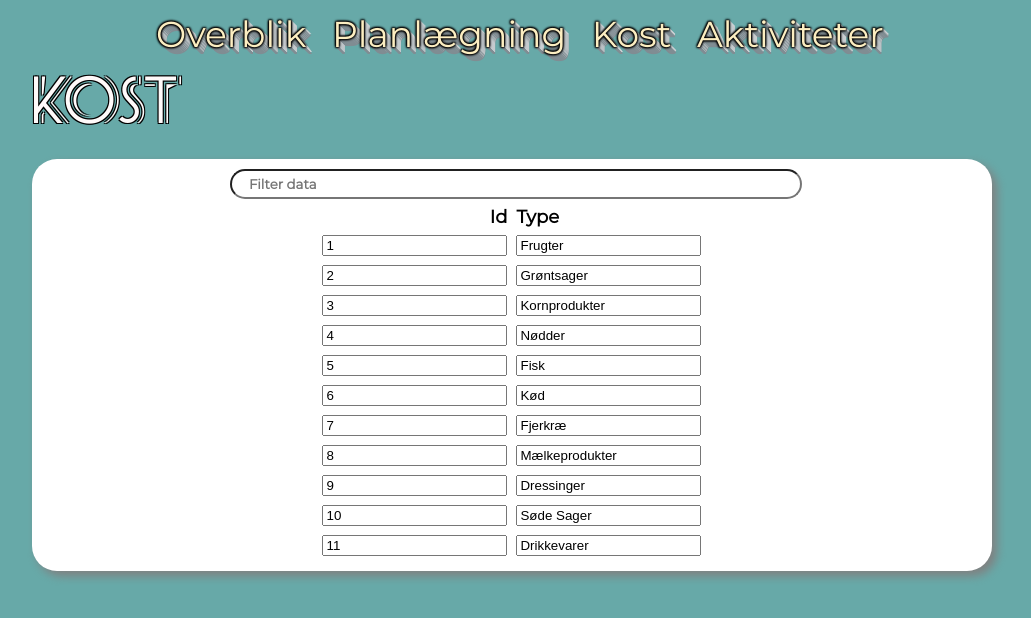
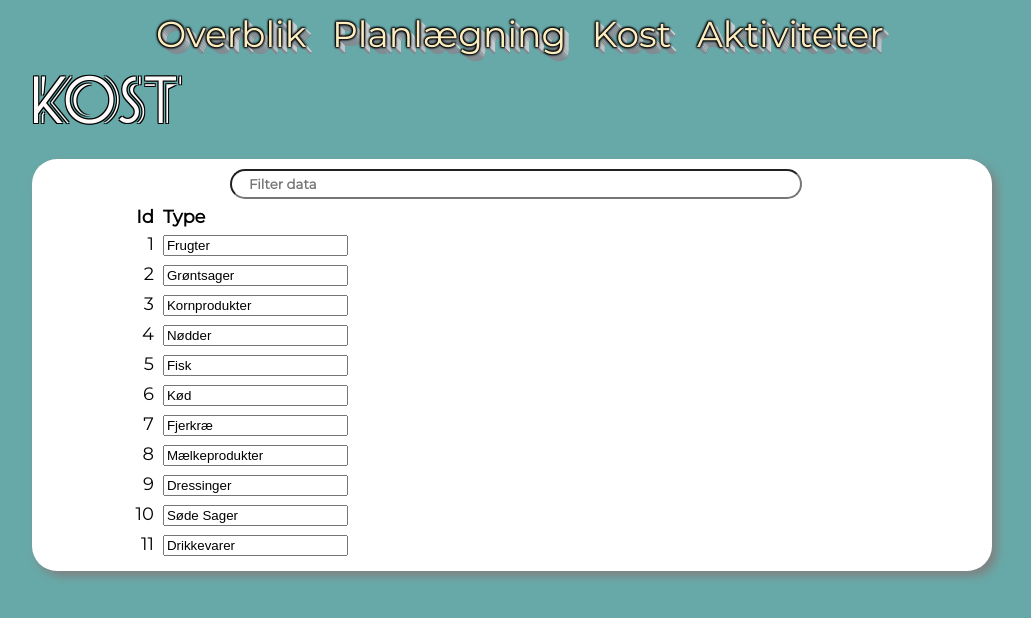
Before and after one commit to mrApptastic/mrHealthManager, an Angular app: page /Food in a window 1280 px wide. Shown: the top 618 px of the page, without its empty margins (133-1164 px from the left). Built offline with nearby package versions, Linux system fonts and the light colour scheme.

Commit message:
A few changes to grid and crud

```diff
--- a/src/app/components/basic-table/basic-table.component.scss
+++ b/src/app/components/basic-table/basic-table.component.scss
@@ -1,5 +1,5 @@
 .containerBandit {
-    // overflow-x: auto;
+    overflow-x: auto;
 }
 
 .tableBandit {
@@ -22,7 +22,6 @@
 .filterBandit {
     width: 60%;
     margin-left: 20%;
-    margin-right: 20%;
     margin-bottom: 0.5%;
     border-radius: 15px;
     height: 24px;
@@ -37,5 +36,8 @@
   }
 
   .navRow:hover {
-      background: blue;
+    background: rgb(103, 169, 168);
+    color: rgb(252,238,193);
+    font-weight: bolder;
+    cursor: pointer;
   }
--- a/src/app/components/basic-table/basic-table.component.ts
+++ b/src/app/components/basic-table/basic-table.component.ts
@@ -56,12 +56,17 @@ export class BasicTableComponent implements OnInit, OnChanges {
             col.width = length;
           }
         } else {
-          columns.push({
-            Name: key,
-            Width: key.toString().length > value.toString().length ? key.toString().length : value.toString().length,
-            Input: this.editAll ? (typeof(value) === 'number' ? 'number' : typeof(value) === 'boolean' ? 'checkbox' : 'text') : null,
-            Position: (typeof(value) === 'number' ? 'right' : (typeof(value) === 'string' ? 'left' : 'center' ))
-          });
+          if (!Array.isArray(value)) {
+
+            columns.push({
+              Name: key,
+              Width: key.toString().length > value.toString().length ? key.toString().length : value.toString().length,
+              Input: this.editAll && key.toString().toLowerCase() !== 'id' ?
+                    (typeof(value) === 'number' ? 'number' :
+                    typeof(value) === 'boolean' ? 'checkbox' : 'text') : null,
+              Position: (typeof(value) === 'number' ? 'right' : (typeof(value) === 'string' ? 'left' : 'center' ))
+            });
+          }
         }
       }
     }
@@ -72,7 +77,7 @@ export class BasicTableComponent implements OnInit, OnChanges {
   private convertToPercent(columns: any) {
     const sum = this.getSum(columns);
     for (const col of columns) {
-      col.Width = col.Width / sum * 100;
+      Math.floor(col.Width = col.Width / sum * 100);
     }
     return columns;
   }
--- a/src/app/components/person-page/person-page.component.html
+++ b/src/app/components/person-page/person-page.component.html
@@ -1,14 +1,15 @@
 
 <div class="mrCon75 mrPad5 marMar5">
-    <h2 class="mrH1 mrsSnow mrRoddy mrMart2 mrMarb2">{{person.Name}}</h2>
-    <div class="mr1 mrShadow mrWhite mrMart2 mrMarb2 mrEnamel">
+    <h2 class="mrH1 mrRoddy mrMart2 mrMarb2 mrsRetroYellow">{{person.Name}}</h2>
+    <input class="mrEnamel mrMar2 mrPad2" type="string" (blur)="update(person)" [(ngModel)]="person.Name" />
+    <div class="mr1 mrShadow mrRetroYellow mrMart2 mrMarb2 mrEnamel">
         <div class="mr3 mrTxtC mrPadt2 mrPadb2">
             <label>Gender:</label><span (click)="person.Gender = !person.Gender; update(person)">{{person.Gender === true ? 'Kvinde' : 'Mand'}}</span><br/>
             <label>Date Of Birth:</label><input type="string" (blur)="update(person)" [(ngModel)]="person.DateOfBirth" /><br/>
             <label>Age:</label>{{person.DateOfBirth | age}} years<br/>
         </div>
         <div class="mr3 mrTxtC mrPadt2 mrPadb2">
-            <label>Height:</label> <input type="string" (blur)="update(person)" [(ngModel)]="person.Height" /> cm<br/>
+            <label>Height:</label> <input class="mrEnamel mrMar1 mrPad1" type="string" (blur)="update(person)" [(ngModel)]="person.Height" /> cm<br/>
             <label>Weight:</label> <input type="string" (blur)="update(person)" [(ngModel)]="person.Weight" /> kg<br/>
         </div>
         <div class="mr3 mrTxtC mrPadt2 mrPadb2">
@@ -17,3 +18,14 @@
         </div>
     </div>
 </div>
+<!--
+<div class="mrCon75 mrPad5 marMar5">
+	<h2 class="mrH1 mrRoddy mrMart2 mrMarb2 mrsRetroYellow">Persons</h2>
+	<div class="mr1 mrShadow mrRetroYellow mrMart2 mrMarb2 mrEnamel">
+		<div class="mrPad5 mrMar5">
+			<app-basic-table [dataSource]="dataSource" editable="false" (rowClick)="update($event)"></app-basic-table>
+			<button class="mrsRetroYellow mrRetroBlue mrEnamel mrPointer mrRight mrMarb1 mrMarr1 retroButton" (click)="addPerson()">Add Person</button>
+		</div>
+	</div>
+</div>
+-->
--- a/src/styles/main.scss
+++ b/src/styles/main.scss
@@ -102,3 +102,10 @@ background-attachment:fixed;
     border: 0.1em solid $retroBlue;
     font: 18px 'Monty', Verdana, Sans-Serif;
 }
+
+input.mrEnamel {
+    font-family: 'Seaside';
+    font-size: 2.5em;
+    width: 100%;
+    margin: 0;
+}
```
